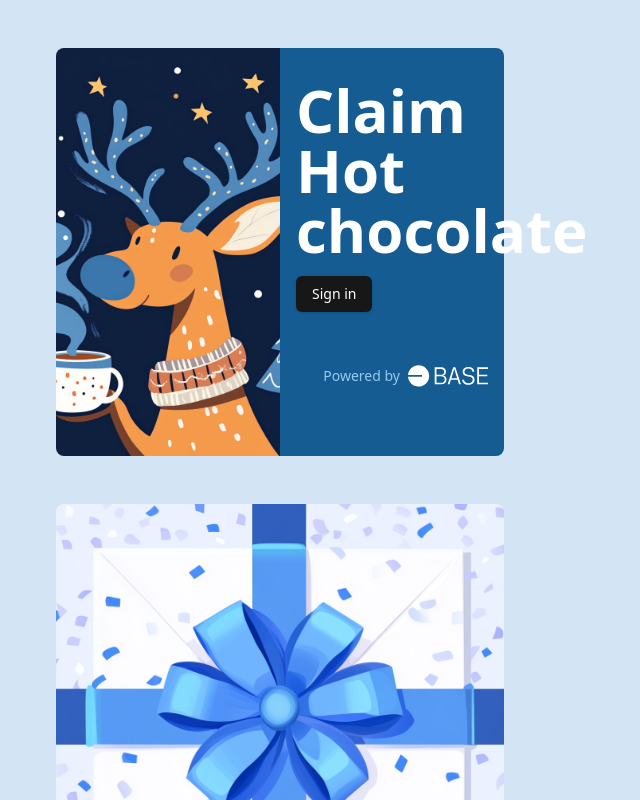
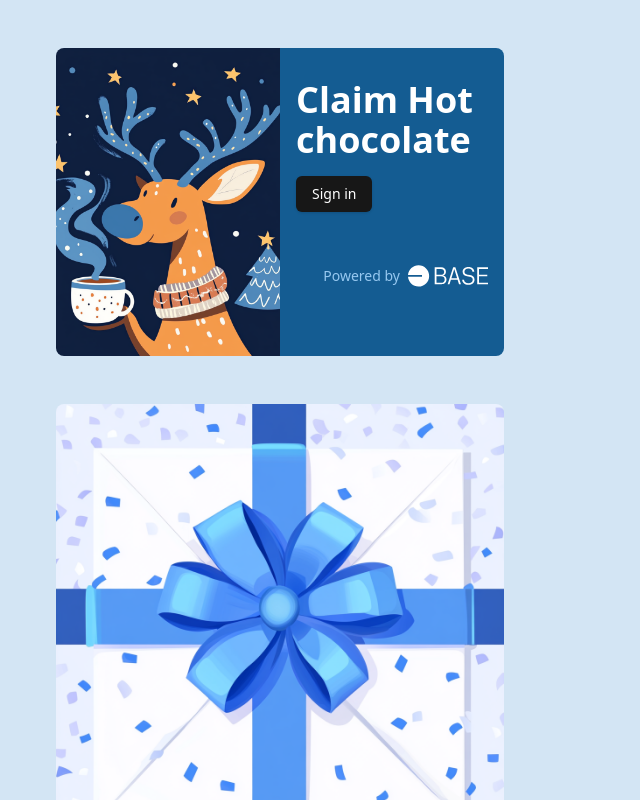
Before and after one commit to soheimam/onchain-chocolate, a Next.js app: page / in a window 1280 px wide. Shown: the top 800 px of the page, without its empty margins (360-1000 px from the left). Built offline with nearby package versions, Linux system fonts and the light colour scheme; no server answers; what @coinbase/onchainkit would draw is missing.

Commit message:
added slider components

```diff
--- a/src/app/page.tsx
+++ b/src/app/page.tsx
@@ -23,7 +23,7 @@ export default function Home() {
                 </SignedIn>
               </div>
               <div className="flex flex-col items-start">
-                <h2 className="text-4xl md:text-6xl font-semibold mb-4 text-white font-libreBaskerville">Claim Hot chocolate</h2>
+                <h2 className="text-4xl  font-semibold mb-4 text-white font-libreBaskerville">Claim Hot chocolate</h2>
                 <Button className="text-bold text-white ">
 
                   <SignedOut>
```
